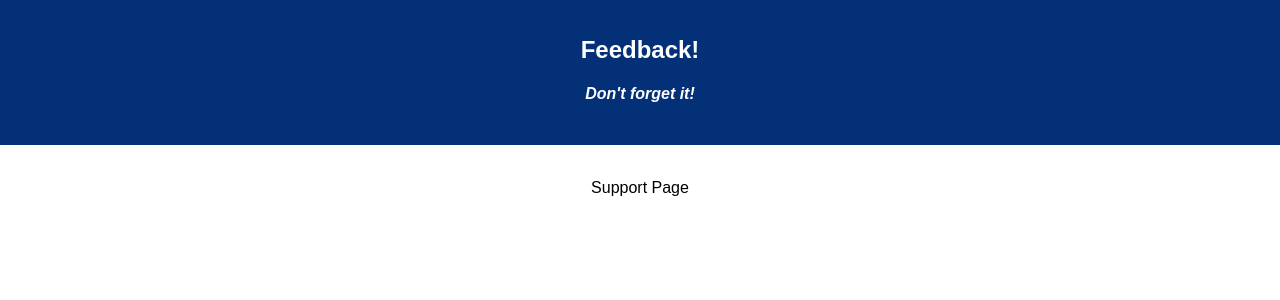
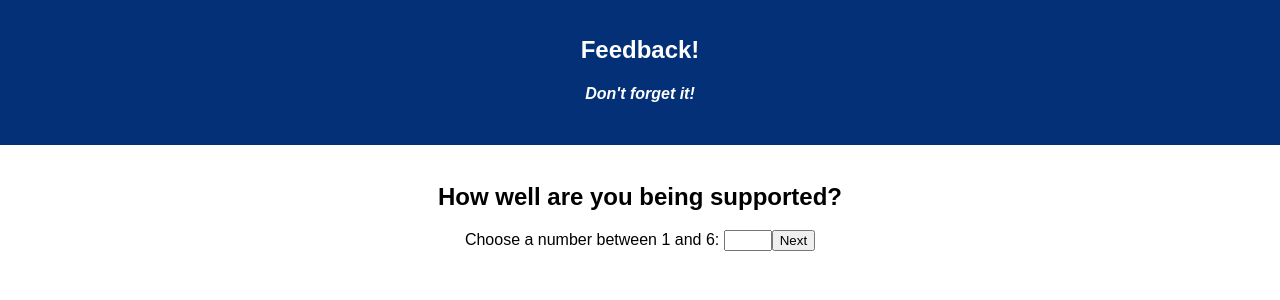
Before and after one commit to stavkidron-coder/redux-feedback-loop, a React (Create React App) app: page /#/support in a window 1280 px wide. Shown: the top 300 px of the page. Built offline with nearby package versions, Linux system fonts and the light colour scheme.

Commit message:
support page working

```diff
--- a/src/components/Comments/Comments.js
+++ b/src/components/Comments/Comments.js
@@ -1,11 +1,46 @@
 import React, {Component} from 'react';
+import { connect } from 'react-redux';
 
 class Comments extends Component {
+
+    state = {
+        comments: ""
+    }
+
+    handleInput = (event) => {
+        // console.log(this.state.understanding); //console log for test
+        this.setState({
+            comments: event.target.value
+        });
+    }
+
+    nextPage = () => {
+        // send answer to reduxState
+        this.props.dispatch({type: 'REVIEW', payload: this.state.comments});
+
+        //Navigate to next page
+        this.props.history.push('/support');
+    }
+
     render(){
         return(
-            <p>Comments Page</p>
+            <div>
+                <h2>Any comments you want to leave?</h2>
+
+                <label htmlFor="commentsInput">Enter any additional comments: </label>
+                <input
+                    id="commentsInput"
+                    type="text"
+                    onChange={(event) => this.handleInput(event)}>
+                    </input>
+
+                    <button onClick={this.nextPage}>Next</button>
+            </div>
         )
     }
 }
 
-export default Comments;
+const putReduxStateOnProps = (reduxState) => ({
+    reduxState
+})
+export default connect(putReduxStateOnProps)(Comments);
--- a/src/components/Feeling/Feeling.js
+++ b/src/components/Feeling/Feeling.js
@@ -17,7 +17,7 @@ class Feeling extends Component {
 
     nextPage = () => {
         // send answer to reduxState
-        this.props.dispatch({type: 'FEELING', payload: this.state.feeling});
+        this.props.dispatch({type: 'REVIEW', payload: this.state.feeling});
 
         //Navigate to next page
         this.props.history.push('/understanding');
--- a/src/components/Support/Support.js
+++ b/src/components/Support/Support.js
@@ -1,11 +1,48 @@
 import React, {Component} from 'react';
+import { connect } from 'react-redux';
 
 class Support extends Component {
+
+    state = {
+        support: 0
+    }
+
+    handleInput = (event) => {
+        // console.log(this.state.understanding); //console log for test
+        this.setState({
+            support: Number(event.target.value)
+        });
+    }
+
+    nextPage = () => {
+        // send answer to reduxState
+        this.props.dispatch({type: 'REVIEW', payload: this.state.support});
+
+        //Navigate to next page
+        this.props.history.push('/comments');
+    }
+
     render(){
         return(
-            <p>Support Page</p>
+            <div>
+                <h2>How well are you being supported?</h2>
+
+                <label htmlFor="supportInput">Choose a number between 1 and 6: </label>
+                <input
+                    id="supportInput"
+                    type="number"
+                    onChange={(event) => this.handleInput(event)}
+                    min="1"
+                    max="6">
+                    </input>
+
+                    <button onClick={this.nextPage}>Next</button>
+            </div>
         )
     }
 }
 
-export default Support;
+const putReduxStateOnProps = (reduxState) => ({
+    reduxState
+})
+export default connect(putReduxStateOnProps)(Support);
--- a/src/components/Understanding/Understanding.js
+++ b/src/components/Understanding/Understanding.js
@@ -16,7 +16,7 @@ class Understanding extends Component {
 
     nextPage = () => {
         // send answer to reduxState
-        this.props.dispatch({type: 'UNDERSTANDING', payload: this.state.understanding});
+        this.props.dispatch({type: 'REVIEW', payload: this.state.understanding});
 
         //Navigate to next page
         this.props.history.push('/support');
--- a/src/index.js
+++ b/src/index.js
@@ -3,34 +3,59 @@ import ReactDOM from 'react-dom';
 import './index.css';
 import App from './components/App/App';
 import registerServiceWorker from './registerServiceWorker';
-import { createStore, combineReducers } from'redux';
+import { createStore, combineReducers, applyMiddleware } from 'redux';
 import { Provider } from 'react-redux';
+import logger from 'redux-logger';
 
 
-// feeling reducer
-const feeling = (state=0, action) => {
-    if(action.type === 'FEELING'){
-        console.log('Feeling:', action.payload);
-        state = action.payload;
-        return state;
+
+// // feeling reducer
+// const feelingReducer = (state=0, action) => {
+//     if(action.type === 'FEELING'){
+//         console.log('Feeling:', action.payload);
+//         state = action.payload;
+//         return state;
+//     }
+//     return state;
+// }
+
+// // understanding reducer
+// const understandingReducer = (state=0, action) => {
+//     if(action.type === 'UNDERSTANDING'){
+//         console.log('Understanding:', action.payload);
+//         state = action.payload
+//         return state;
+//     }
+//     return state;
+// }
+
+// // support reducer
+// const supportReducer = (state=0, action) => {
+//     if(action.type === 'SUPPORT'){
+//         console.log('Support:', action.payload);
+//         state = action.payload
+//         return state;
+//     }
+//     return state;
+// }
+
+const reviewReducer = (state=[], action) => {
+    switch(action.type){
+        case 'REVIEW':
+            console.log([...state, action.payload]);
+            return [...state, action.payload];
+        default:
+            return state;
     }
-    return state;
+
 }
 
-const understandingReducer = (state=0, action) => {
-    if(action.type === 'UNDERSTANDING'){
-        console.log('Understanding:', action.payload);
-        state = action.payload
-        return state;
-    }
-    return state;
-}
 
 const storeInstance = createStore(
     combineReducers({
-        feeling,
-        understandingReducer
-    })
+        reviewReducer
+    }),
+    applyMiddleware(logger)
 )
 
 
```
Also changed, not shown: 1 other file (tests, documents, lock files or other folders).
